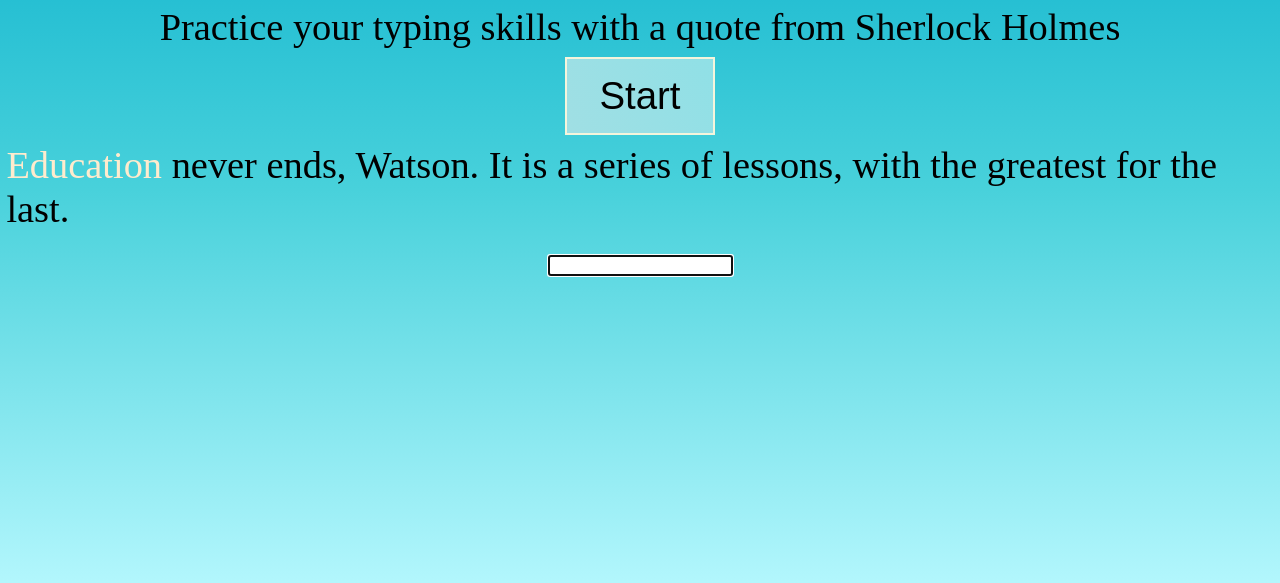
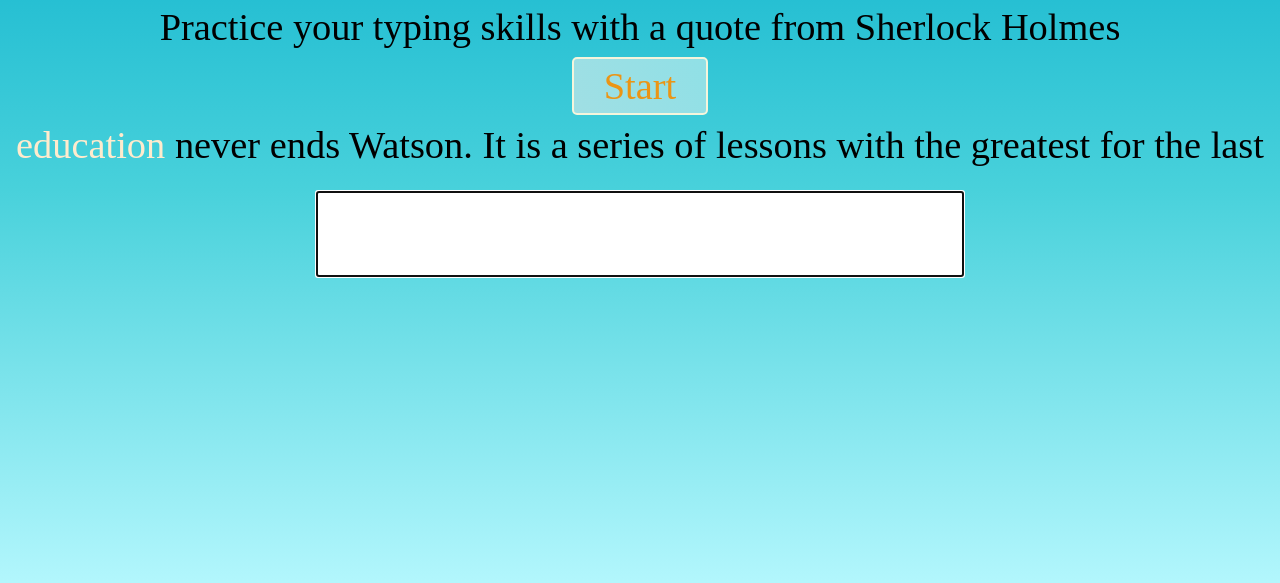
Before and after one commit to ben-gabriel/MS-WebCourse, a plain HTML site: page MS-Typing/index.html in a window 1280 px wide. Both pictures are taken after a click on the button "Start". Shown: the part 211-794 px from the top of the page. Drawn offline with Linux system fonts and the light colour scheme; a web font is replaced by a local one.

Commit message:
change button style

```diff
--- a/MS-Typing/script.js
+++ b/MS-Typing/script.js
@@ -5,12 +5,11 @@
 
 // Array of quotes that are gonna be used:
 const quotes = [
-    'When you have eliminated the impossible, whatever remains, however improbable, must be the truth.',
-    'There is nothing more deceptive than an obvious fact.',
-    'I never make exceptions. An exception disproves the rule.',
-    'What one man can invent another can discover.',
-    'Nothing clears up a case so much as stating it to another person.',
-    'Education never ends, Watson. It is a series of lessons, with the greatest for the last.',
+    'there is nothing more deceptive than an obvious fact',
+    'i never make exceptions. An exception disproves the rule',
+    'what one man can invent another can discover',
+    'nothing clears up a case so much as stating it to another person',
+    'education never ends Watson. It is a series of lessons with the greatest for the last',
 ];
 
 let words = []; // Array to store the current quote being typed
--- a/MS-Typing/style.css
+++ b/MS-Typing/style.css
@@ -43,7 +43,7 @@
 h1{
     font-family: pattaya;
     font-size: 4vw;
-    /* 3vw size with problems using 'ctrl +' but not with resizing window*/
+    /* 4vw size.  problems using 'ctrl +' but not with resizing window*/
 }
 
 p {
@@ -54,22 +54,45 @@
 
     font-family: 'pattaya';
     font-size: 3vw;
-    /* 2vw size with problems using 'ctrl +' but not with resizing window*/
+    /* 3vw size. problems using 'ctrl +' but not with resizing window*/
 }
 
 .btn{
     background: linear-gradient(60deg,
     rgb(160, 223, 228),rgb(144, 224, 230));
+
     border: 2px solid beige;
-    color: rgb(0, 0, 0);
-    padding: 15px 32px;
+    border-radius:  5px;
+
+    color: rgb(235, 149, 21);
+    padding: 5px 30px;
+
     text-align: center;
     display: inline-block;
+
     font-size: 3vw;
+    font-family: pattaya;
+}
+
+.btn:hover{
+    border: 2px solid rgb(235, 149, 21);
+}
+
+.btn:focus{
+    background: linear-gradient(0deg,
+    rgb(193, 235, 238),rgb(214, 246, 248));
 }
 
 #typed-value{
     visibility: hidden;
+    width: 50vw;
+    height: 10vh;
+
+    font-size: 4vw;
+    font-family: pattaya;
+
+    color: rgb(235, 149, 21);
+    text-align: center;
 }
 
 .instruction {
@@ -81,7 +104,7 @@
 }
 
 .error {
-    background-color: lightcoral;
+    background-color: rgb(243, 217, 217);
     border: red;
 }
 
```
